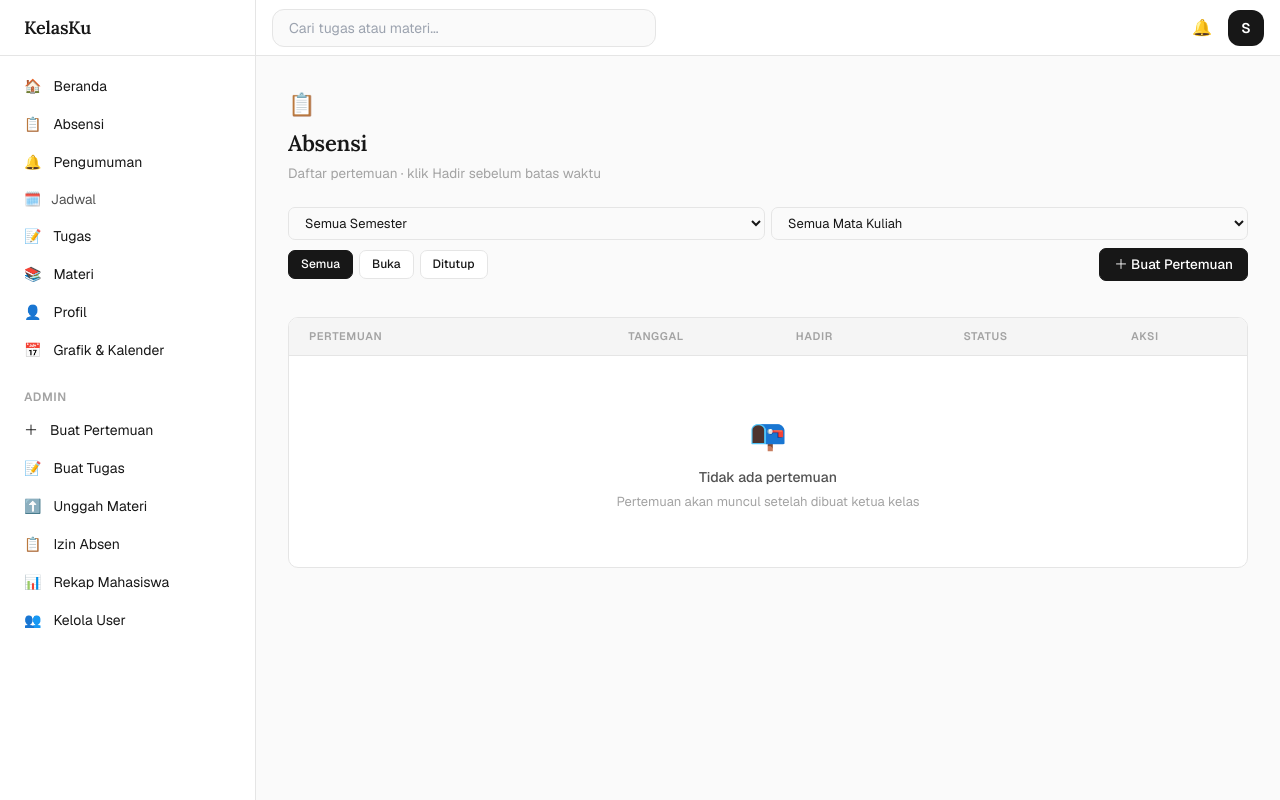
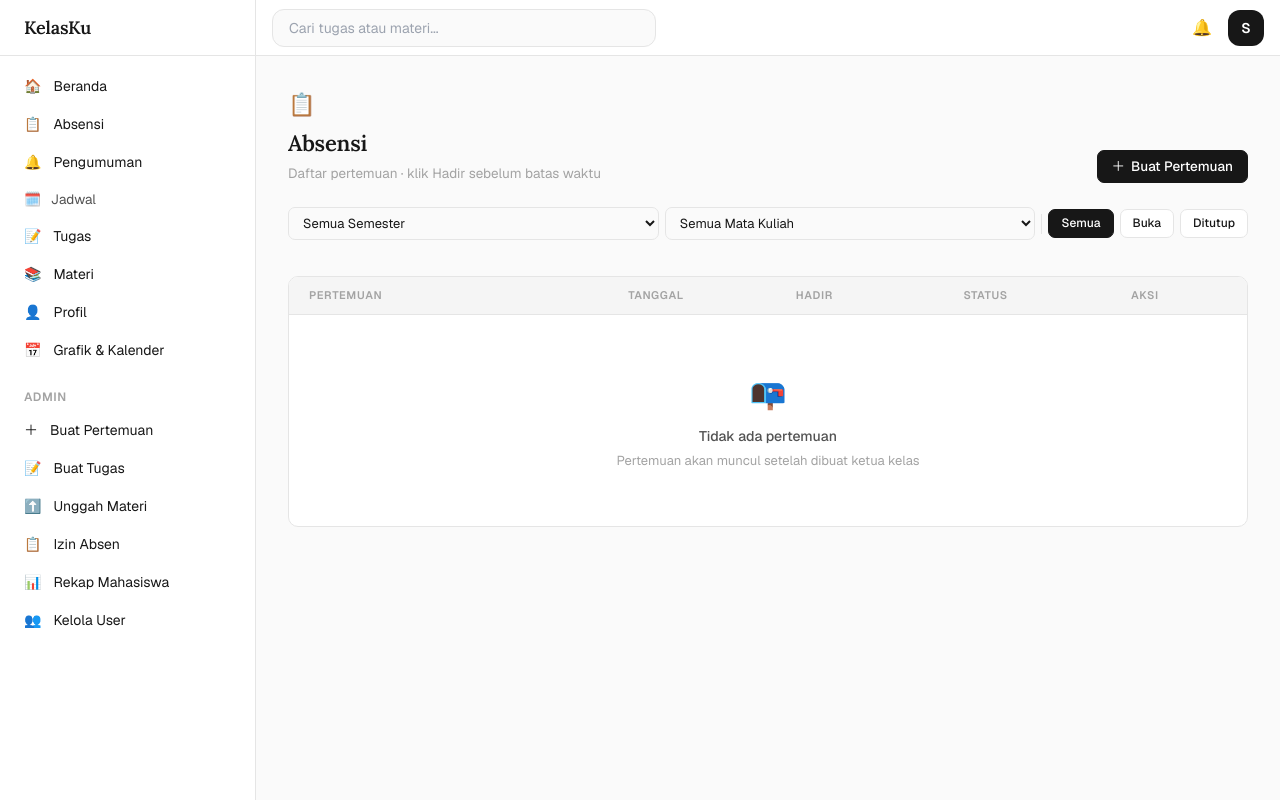
Before and after one commit to Mogu2709/dashboard-kelas, a Django app: page /absensi/ in a window 1280 px wide. Run offline with Django 5.2, Linux system fonts and the light colour scheme; the visitor is signed in with stand-in values (Sample User, id 1); data that the repository does not hold is empty; style sheets or scripts are compiled from the project's sources.

Commit message:
style: rapikan toolbar filter halaman absensi

```diff
--- a/templates/pertemuan_list.html
+++ b/templates/pertemuan_list.html
@@ -5,45 +5,54 @@
 {% block content %}
 <div class="page-header fade">
     <span class="page-emoji">📋</span>
+    <div style="display:flex;align-items:flex-end;justify-content:space-between;flex-wrap:wrap;gap:12px;">
+        <div>
             <h1 class="page-title">Absensi</h1>
             <p class="page-subtitle">Daftar pertemuan · klik Hadir sebelum batas waktu</p>
+        </div>
+        {% if user.is_superuser %}
+        <a href="{% url 'buat_pertemuan' %}" class="btn btn-primary"><span>＋</span> Buat Pertemuan</a>
+        {% endif %}
+    </div>
 </div>
 
 <div class="page-content">
 
     <!-- Toolbar -->
     <div style="margin-bottom:20px;" class="fade fade-1">
+        <!-- Baris atas: dropdown kiri, tombol status kanan -->
         <form method="get">
-            <!-- Baris 1: Dropdowns -->
-            <div style="display:flex;gap:6px;margin-bottom:8px;">
+            <div style="display:flex;align-items:center;gap:6px;flex-wrap:nowrap;">
+                <!-- Grup kiri: dropdowns -->
+                <div style="display:flex;gap:6px;flex:1;min-width:0;">
                     <select name="semester" onchange="this.form.submit()"
-                    style="flex:1;padding:6px 12px;border:1px solid var(--border);border-radius:7px;font-size:13px;background:var(--bg);color:var(--text);font-family:'Geist',sans-serif;cursor:pointer;outline:none;">
+                        style="flex:1;min-width:0;padding:6px 10px;border:1px solid var(--border);border-radius:7px;font-size:13px;background:var(--bg);color:var(--text);font-family:'Geist',sans-serif;cursor:pointer;outline:none;overflow:hidden;text-overflow:ellipsis;">
                         <option value="">Semua Semester</option>
                         {% for sem in semester_list %}
                         <option value="{{ sem }}" {% if request.GET.semester == sem|stringformat:"s" %}selected{% endif %}>Semester {{ sem }}</option>
                         {% endfor %}
                     </select>
                     <select name="mata_kuliah" onchange="this.form.submit()"
-                    style="flex:1;padding:6px 12px;border:1px solid var(--border);border-radius:7px;font-size:13px;background:var(--bg);color:var(--text);font-family:'Geist',sans-serif;cursor:pointer;outline:none;">
+                        style="flex:1;min-width:0;padding:6px 10px;border:1px solid var(--border);border-radius:7px;font-size:13px;background:var(--bg);color:var(--text);font-family:'Geist',sans-serif;cursor:pointer;outline:none;overflow:hidden;text-overflow:ellipsis;">
                         <option value="">Semua Mata Kuliah</option>
                         {% for mk in mata_kuliah_list %}
                         <option value="{{ mk.id }}" {% if request.GET.mata_kuliah == mk.id|stringformat:"s" %}selected{% endif %}>{{ mk.nama }}</option>
                         {% endfor %}
                     </select>
                 </div>
-            <!-- Baris 2: Filter status + aksi -->
-            <div style="display:flex;gap:6px;align-items:center;">
-                <a href="?" class="btn {% if not request.GET.status %}btn-primary{% else %}btn-secondary{% endif %}" style="font-size:12px;padding:5px 12px;">Semua</a>
+                <!-- Divider -->
+                <div style="width:1px;height:20px;background:var(--border);flex-shrink:0;"></div>
+                <!-- Grup kanan: tombol filter -->
+                <div style="display:flex;gap:6px;flex-shrink:0;">
+                    <a href="?" class="btn {% if not request.GET.status %}btn-primary{% else %}btn-secondary{% endif %}" style="font-size:12px;padding:5px 12px;white-space:nowrap;">Semua</a>
                     <a href="?{% if request.GET.semester %}semester={{ request.GET.semester }}&{% endif %}{% if request.GET.mata_kuliah %}mata_kuliah={{ request.GET.mata_kuliah }}&{% endif %}status=buka"
-                    class="btn {% if request.GET.status == 'buka' %}btn-primary{% else %}btn-secondary{% endif %}" style="font-size:12px;padding:5px 12px;">Buka</a>
+                        class="btn {% if request.GET.status == 'buka' %}btn-primary{% else %}btn-secondary{% endif %}" style="font-size:12px;padding:5px 12px;white-space:nowrap;">Buka</a>
                     <a href="?{% if request.GET.semester %}semester={{ request.GET.semester }}&{% endif %}{% if request.GET.mata_kuliah %}mata_kuliah={{ request.GET.mata_kuliah }}&{% endif %}status=tutup"
-                    class="btn {% if request.GET.status == 'tutup' %}btn-primary{% else %}btn-secondary{% endif %}" style="font-size:12px;padding:5px 12px;">Ditutup</a>
+                        class="btn {% if request.GET.status == 'tutup' %}btn-primary{% else %}btn-secondary{% endif %}" style="font-size:12px;padding:5px 12px;white-space:nowrap;">Ditutup</a>
                     {% if request.GET.semester or request.GET.mata_kuliah or request.GET.status %}
-                <a href="{% url 'pertemuan_list' %}" style="font-size:13px;color:var(--text-tertiary);text-decoration:none;padding:0 4px;" title="Reset filter">✕</a>
+                    <a href="{% url 'pertemuan_list' %}" style="font-size:13px;color:var(--text-tertiary);text-decoration:none;padding:5px 4px;line-height:1;" title="Reset">✕</a>
                     {% endif %}
-                {% if user.is_superuser %}
-                <a href="{% url 'buat_pertemuan' %}" class="btn btn-primary" style="margin-left:auto;">＋ Buat Pertemuan</a>
-                {% endif %}
+                </div>
             </div>
         </form>
     </div>
```
Lines whose indentation alone changed are shown as unchanged.
